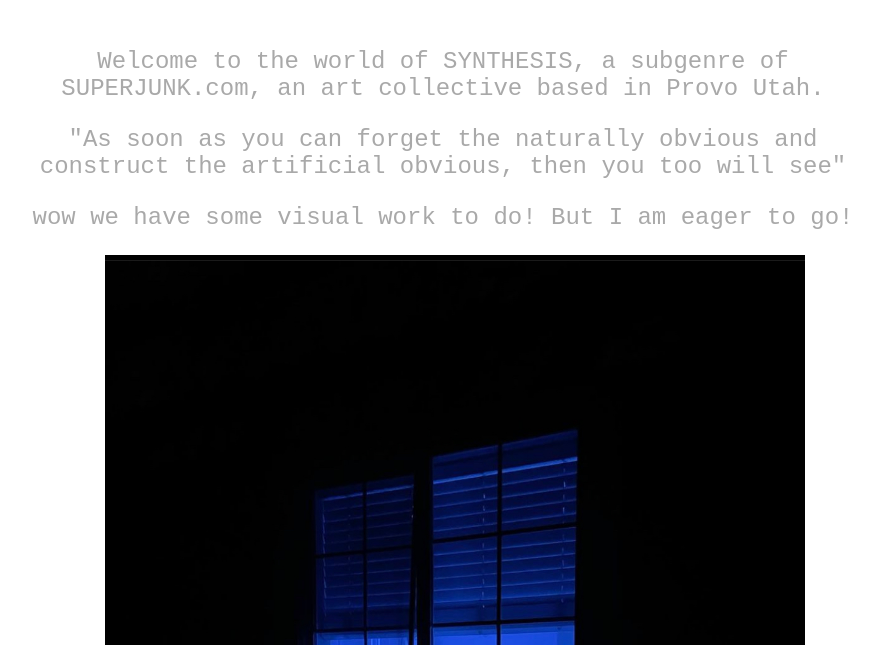
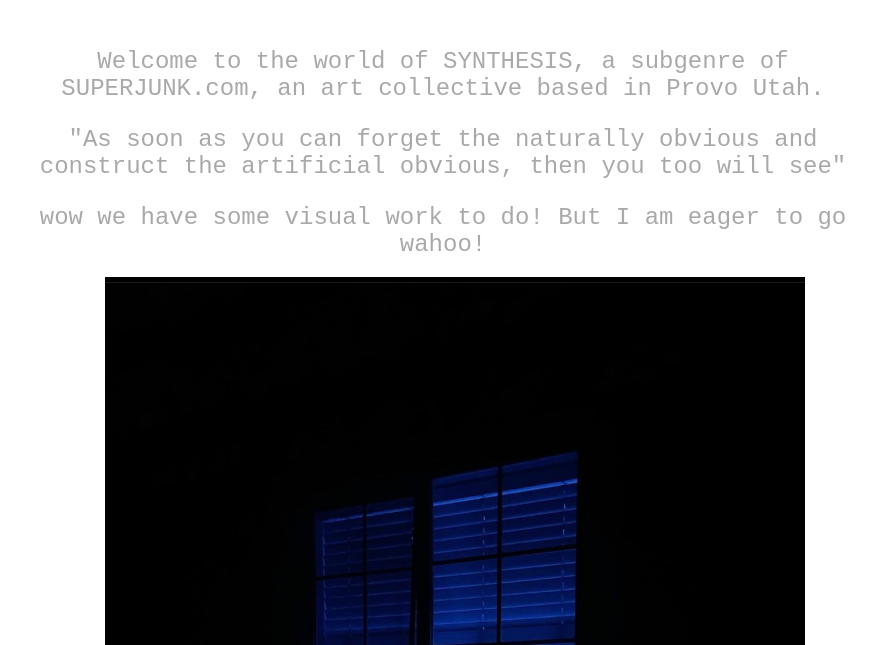
Before and after one commit to is-120-winter-2023/first-web-page-davisdial, a website: page index.html in a window 1280 px wide. Shown: the part 155-800 px from the top of the page, without its empty margins (197-1076 px from the left). Drawn offline with Linux system fonts and the light colour scheme.

Commit message:
this is killing me

```diff
--- a/index.html
+++ b/index.html
@@ -18,9 +18,9 @@
     <h1>SYNTHESIS</h1>
 </div>
 <h2>
-    <p>Welcome to the world of SYNTHESIS, a subgenre of SUPERJUNK.com, an art collective based in Provo Utah.</p>
-<p>"As soon as you can forget the naturally obvious and construct the artificial obvious, then you too will see"</p>
-<p>wow we have some visual work to do! But I am eager to go!</p>
+    Welcome to the world of SYNTHESIS, a subgenre of SUPERJUNK.com, an art collective based in Provo Utah.</p>
+"As soon as you can forget the naturally obvious and construct the artificial obvious, then you too will see"</p>
+wow we have some visual work to do! But I am eager to go wahoo!
 </h2>
         <img src="ultramarine.PNG" class="img1" width="700px" alt="SUPERwoman">
 </div>
```
